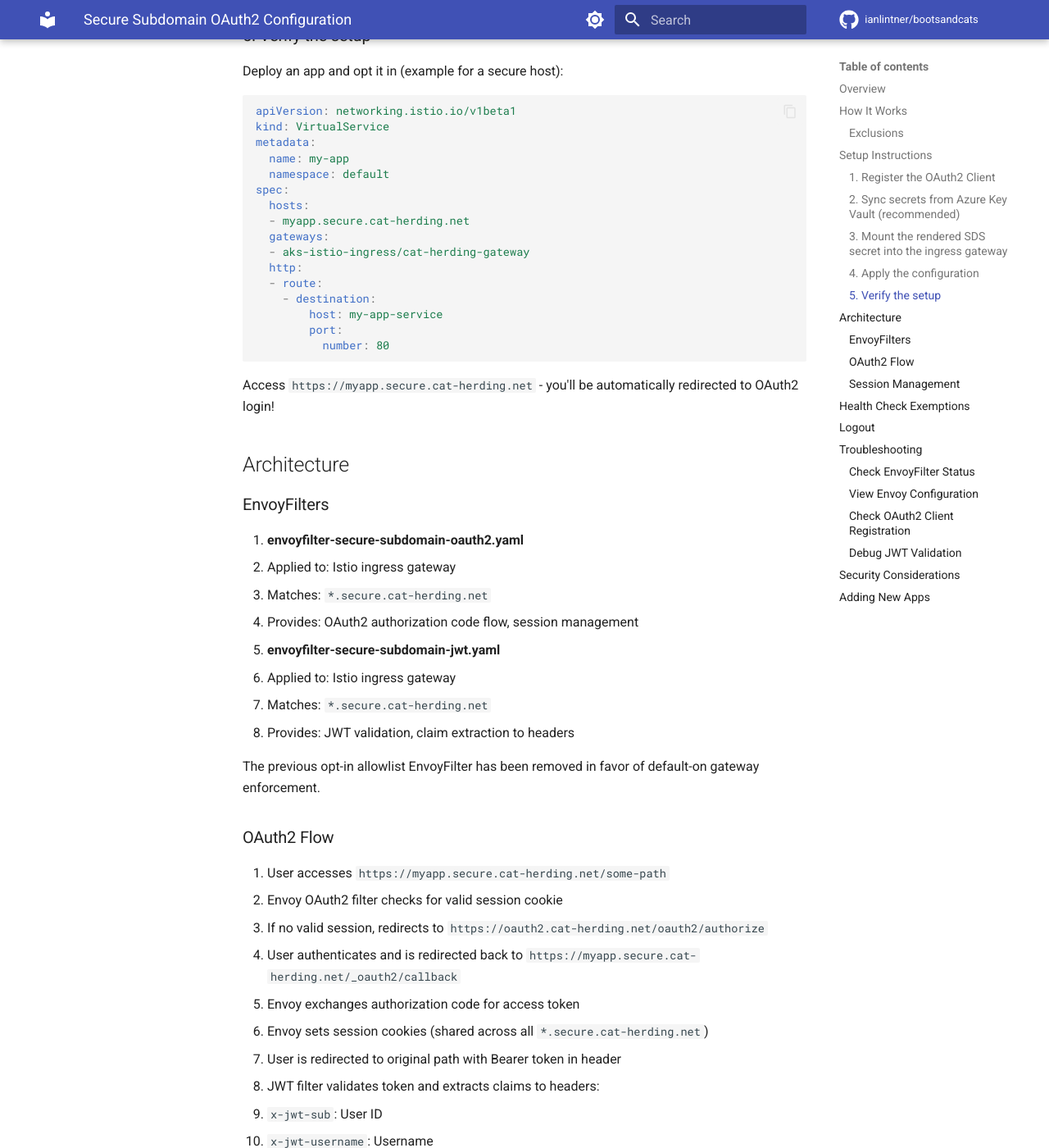
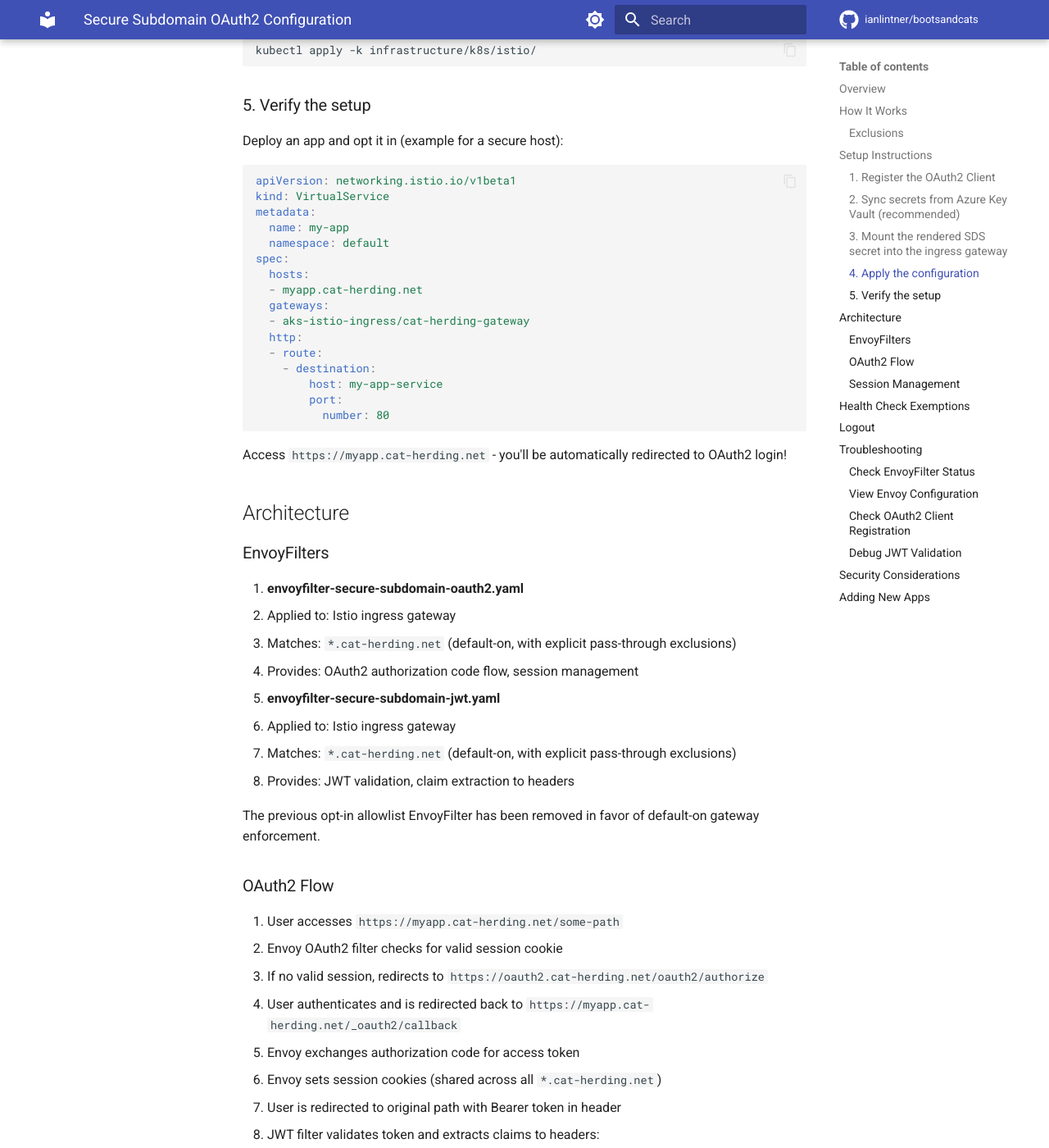
Before and after one commit to ianlintner/bootsandcats, an MkDocs documentation site: the page built from docs/SECURE_SUBDOMAIN_OAUTH2.md, in a window 1280 px wide and 1400 px high, scrolled down 2288 px. Shown: the whole window at 82% size. Built offline with MkDocs 1.6.1 and Material for MkDocs 9.7.7, drawn with Linux system fonts in a browser that asks for light colours; comment, search, counter and statistics services are not loaded; the version menu is left out; some of the changed text lies outside the part shown.

Commit message:
feat: Update OAuth2 configuration to require exact redirect URIs and enhance client setup for gateway-wide protection

````diff
--- a/docs/SECURE_SUBDOMAIN_OAUTH2.md
+++ b/docs/SECURE_SUBDOMAIN_OAUTH2.md
@@ -94,7 +95,7 @@ metadata:
   namespace: default
 spec:
   hosts:
-  - myapp.secure.cat-herding.net
+  - myapp.cat-herding.net
   gateways:
   - aks-istio-ingress/cat-herding-gateway
   http:
@@ -105,7 +106,7 @@ spec:
           number: 80
 ```
 
-Access `https://myapp.secure.cat-herding.net` - you'll be automatically redirected to OAuth2 login!
+Access `https://myapp.cat-herding.net` - you'll be automatically redirected to OAuth2 login!
 
 ## Architecture
 
@@ -113,24 +114,24 @@ Access `https://myapp.secure.cat-herding.net` - you'll be automatically redirect
 
 1. **envoyfilter-secure-subdomain-oauth2.yaml**
    - Applied to: Istio ingress gateway
-   - Matches: `*.secure.cat-herding.net`
+  - Matches: `*.cat-herding.net` (default-on, with explicit pass-through exclusions)
    - Provides: OAuth2 authorization code flow, session management
 
 2. **envoyfilter-secure-subdomain-jwt.yaml**
    - Applied to: Istio ingress gateway
-   - Matches: `*.secure.cat-herding.net`
+  - Matches: `*.cat-herding.net` (default-on, with explicit pass-through exclusions)
    - Provides: JWT validation, claim extraction to headers
 
 The previous opt-in allowlist EnvoyFilter has been removed in favor of default-on gateway enforcement.
 
 ### OAuth2 Flow
 
-1. User accesses `https://myapp.secure.cat-herding.net/some-path`
+1. User accesses `https://myapp.cat-herding.net/some-path`
 2. Envoy OAuth2 filter checks for valid session cookie
 3. If no valid session, redirects to `https://oauth2.cat-herding.net/oauth2/authorize`
-4. User authenticates and is redirected back to `https://myapp.secure.cat-herding.net/_oauth2/callback`
+4. User authenticates and is redirected back to `https://myapp.cat-herding.net/_oauth2/callback`
 5. Envoy exchanges authorization code for access token
-6. Envoy sets session cookies (shared across all `*.secure.cat-herding.net`)
+6. Envoy sets session cookies (shared across all `*.cat-herding.net`)
 7. User is redirected to original path with Bearer token in header
 8. JWT filter validates token and extracts claims to headers:
    - `x-jwt-sub`: User ID
@@ -162,7 +163,7 @@ The following paths bypass OAuth2 authentication:
 
 Users can logout from any secure subdomain by visiting:
 ```
-https://<any-subdomain>.secure.cat-herding.net/_oauth2/logout
+https://<any-subdomain>.cat-herding.net/_oauth2/logout
 ```
 
 This will clear all session cookies and redirect to the OAuth2 server logout endpoint.
@@ -205,10 +206,12 @@ Use the diagnostic script:
 
 ## Adding New Apps
 
-To add a new app under the secure subdomain:
+To add a new app under `*.cat-herding.net`:
 
 1. **Deploy your application** to Kubernetes
-2. **Create a VirtualService** pointing to `<yourapp>.secure.cat-herding.net`
-3. **That's it!** No additional OAuth2 configuration needed
+2. **Create a VirtualService** pointing to `<yourapp>.cat-herding.net`
+3. **Register the redirect URI** for the unified gateway client:
+  - Add `https://<yourapp>.cat-herding.net/_oauth2/callback` (and optionally `/_oauth2/logout`) to the `secure-subdomain-client` in the OAuth2 database.
+4. **That's it!** No per-service EnvoyFilter is required.
 
 The gateway-level filters will automatically protect your app.
````
Also changed, not shown: other parts of docs/SECURE_SUBDOMAIN_OAUTH2.md (+2 -1 lines), 2 other files.
